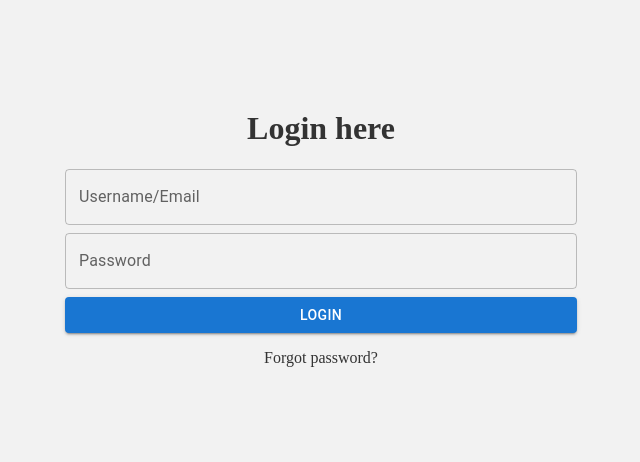
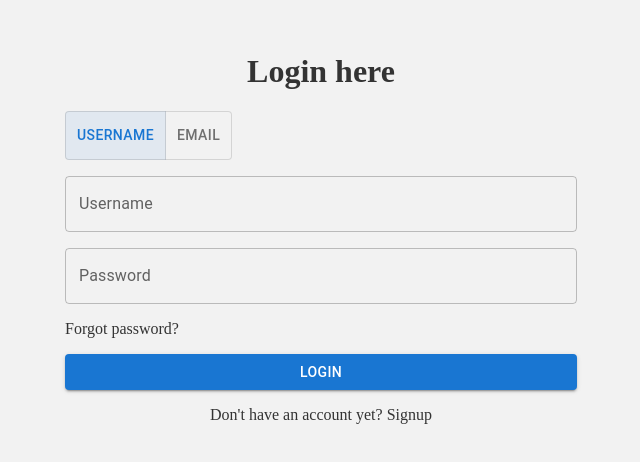
Before and after one commit to csivitu/CCS-Frontend-2022, a Next.js app: page /login in a window 1280 px wide. Shown: the part 172-634 px from the top of the page, without its empty margins (319-959 px from the left). Built offline with nearby package versions, Linux system fonts and the light colour scheme.

Commit message:
feat: Username and Email toggle

```diff
--- a/components/CustomForm.js
+++ b/components/CustomForm.js
@@ -4,9 +4,17 @@ import {
   MenuItem,
   OutlinedInput,
   Select,
+  ToggleButton,
+  ToggleButtonGroup,
 } from "@mui/material";
 
-export const CustomInput = ({ value, setValue, label, type, disabled = false }) => {
+export const CustomInput = ({
+  value,
+  setValue,
+  label,
+  type,
+  disabled = false,
+}) => {
   return (
     <FormControl className="w-full">
       <InputLabel className="">{label}</InputLabel>
@@ -52,3 +60,28 @@ export const CustomSelect = ({
     </FormControl>
   );
 };
+
+export const LoginToggle = ({ value, setValue, options, disabled = false }) => {
+  function handleChange(e) {
+    setValue(e.target.value);
+  }
+
+  return (
+    <ToggleButtonGroup
+      color="primary"
+      value={value}
+      exclusive
+      onChange={handleChange}
+      disabled={disabled}
+      className="w-full"
+    >
+      {options.map((option) => {
+        return (
+          <ToggleButton key={"option" + option} value={option}>
+            {option}
+          </ToggleButton>
+        );
+      })}
+    </ToggleButtonGroup>
+  );
+};
--- a/pages/login.js
+++ b/pages/login.js
@@ -1,17 +1,23 @@
 import { useState } from "react";
 import Head from "next/head";
-import { CustomInput } from "../components/CustomForm";
+import Link from "next/link";
+import { CustomInput, LoginToggle } from "../components/CustomForm";
 import { Button } from "@mui/material";
 import { loginRequest } from "../api/requests";
 
 const Login = () => {
   const [username, setUsername] = useState("");
+  const [email, setEmail] = useState("");
   const [password, setPassword] = useState("");
+  const [loginOption, setLoginOption] = useState("Username");
 
   async function loginHandler(e) {
     e.preventDefault();
 
-    const data = { username: username, password: password };
+    const data =
+      loginOption === "Username"
+        ? { username: username, password: password }
+        : { email: email, password: password };
 
     console.log(data);
 
@@ -28,26 +34,49 @@ const Login = () => {
       <div className="flex flex-col items-center justify-center h-screen ">
         <h1> Login here</h1>
         <form
-          className="w-full max-w-lg flex flex-col gap-2"
+          className="w-full max-w-lg flex flex-col gap-4"
           onSubmit={loginHandler}
         >
-          <CustomInput
-            label="Username/Email"
-            type="text"
-            value={username}
-            setValue={setUsername}
+          <LoginToggle
+            value={loginOption}
+            setValue={setLoginOption}
+            options={["Username", "Email"]}
           />
+          {loginOption === "Username" && (
+            <CustomInput
+              label="Username"
+              type="text"
+              value={username}
+              setValue={setUsername}
+            />
+          )}
+          {loginOption === "Email" && (
+            <CustomInput
+              label="Email"
+              type="email"
+              value={email}
+              setValue={setEmail}
+            />
+          )}
           <CustomInput
             label="Password"
             type="password"
             value={password}
             setValue={setPassword}
           />
+          <a>Forgot password?</a>
           <Button variant="contained" type="submit" className="w-full">
             Login
           </Button>
         </form>
-        <p>Forgot password?</p>
+        <div>
+          <p>
+            Don't have an account yet?{" "}
+            <Link href="/signup">
+              <a>Signup</a>
+            </Link>
+          </p>
+        </div>
       </div>
     </>
   );
--- a/pages/signup.js
+++ b/pages/signup.js
@@ -57,7 +57,7 @@ const Signup = () => {
       <div className="flex flex-col items-center justify-center h-screen ">
         <h1> Sign Up here</h1>
         <form
-          className="w-full max-w-lg flex flex-col gap-2"
+          className="w-full max-w-lg flex flex-col gap-4"
           onSubmit={signupHandler}
           autoComplete="off"
         >
```
